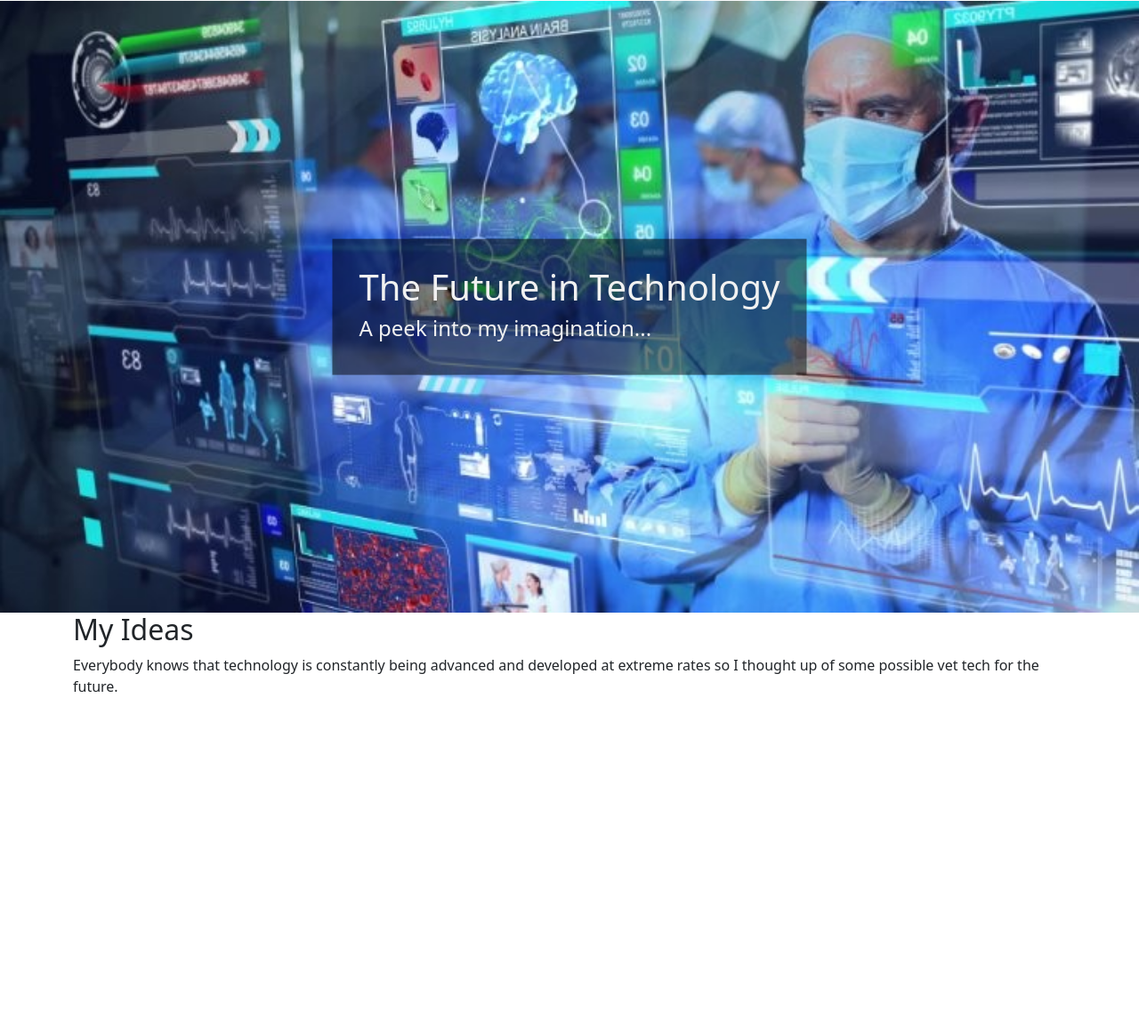
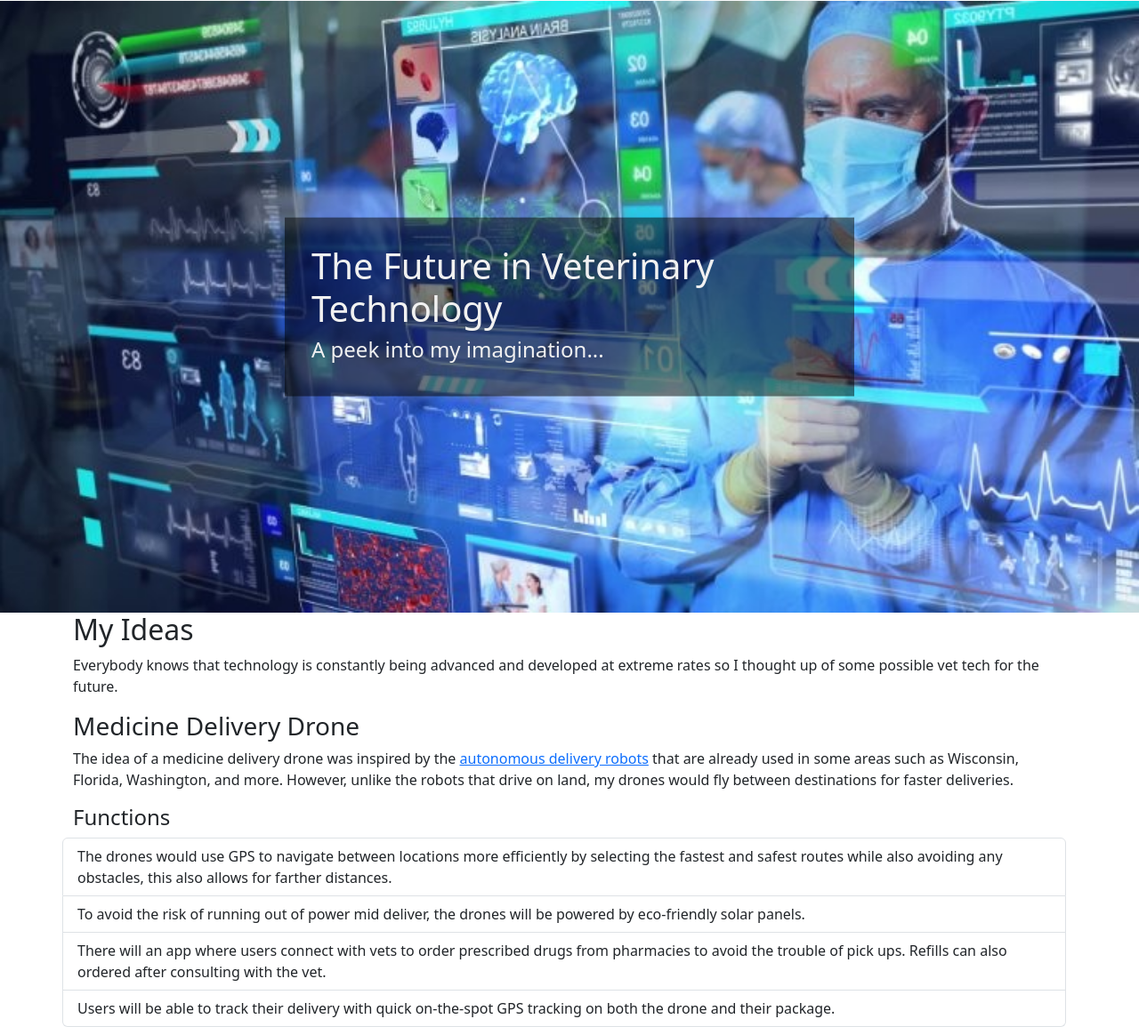
Before and after one commit to kateek5417/sep10-freedom-project, a plain HTML site: page future.html in a window 1280 px wide. Shown: the part 55-1210 px from the top of the page at 89% size. Before the commit the page ends 855 px from the top, so only its background shows below. Drawn offline with nearby package versions, Linux system fonts and the light colour scheme.

Commit message:
add delivery drone info

```diff
--- a/future.html
+++ b/future.html
@@ -43,7 +43,7 @@
         <div class="titlepage">
             <img src="img/future-tech-header.jpeg" class="title-img">
             <div class="title-text text-background">
-                <h1 class="font-size">The Future in Technology</h1>
+                <h1 class="font-size">The Future in Veterinary Technology</h1>
                 <h4 class="font-size">A peek into my imagination...</h4>
             </div>
         </div>
@@ -52,7 +52,18 @@
             <h2>My Ideas</h2>
             <p>Everybody knows that technology is constantly being advanced and developed at extreme rates so I thought up of some possible vet tech for the future.</p>
 
+            <h3>Medicine Delivery Drone</h3>
+            <div class="row">
+                <p>The idea of a medicine delivery drone was inspired by the <a href="https://www.starship.xyz/" target="_blank">autonomous delivery robots</a> that are already used in some areas such as Wisconsin, Florida, Washington, and more. However, unlike the robots that drive on land, my drones would fly between destinations for faster deliveries.</p>
 
+                <h4>Functions</h4>
+                <ul class="list-group">
+                    <li class="list-group-item">The drones would use GPS to navigate between locations more efficiently by selecting the fastest and safest routes while also avoiding any obstacles, this also allows for farther distances.</li>
+                    <li class="list-group-item">To avoid the risk of running out of power mid deliver, the drones will be powered by eco-friendly solar panels.</li>
+                    <li class="list-group-item">There will an app where users connect with vets to order prescribed drugs from pharmacies to avoid the trouble of pick ups. Refills can also ordered after consulting with the vet.</li>
+                    <li class="list-group-item">Users will be able to track their delivery with quick on-the-spot GPS tracking on both the drone and their package.</li>
+                </ul>
+            </div>
         </div>
 
 
```
Also changed, not shown: present.html (+1 -1 lines).
